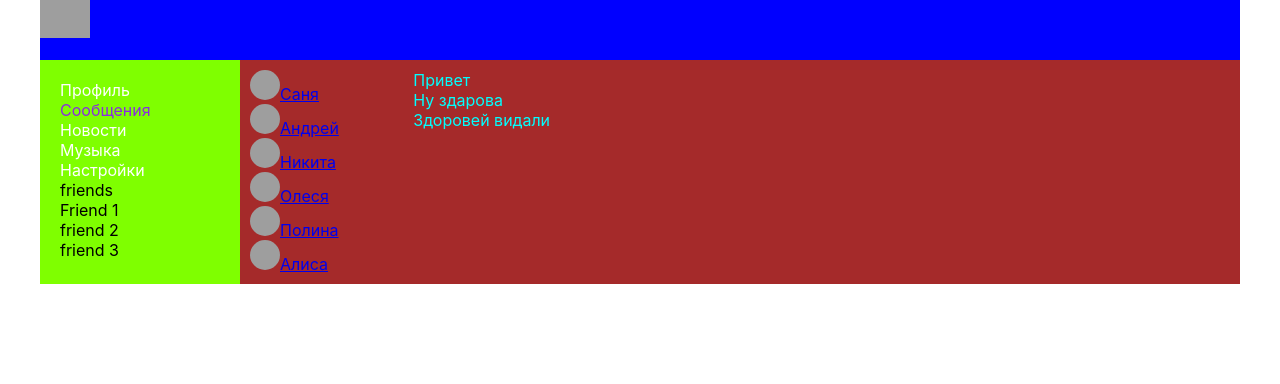
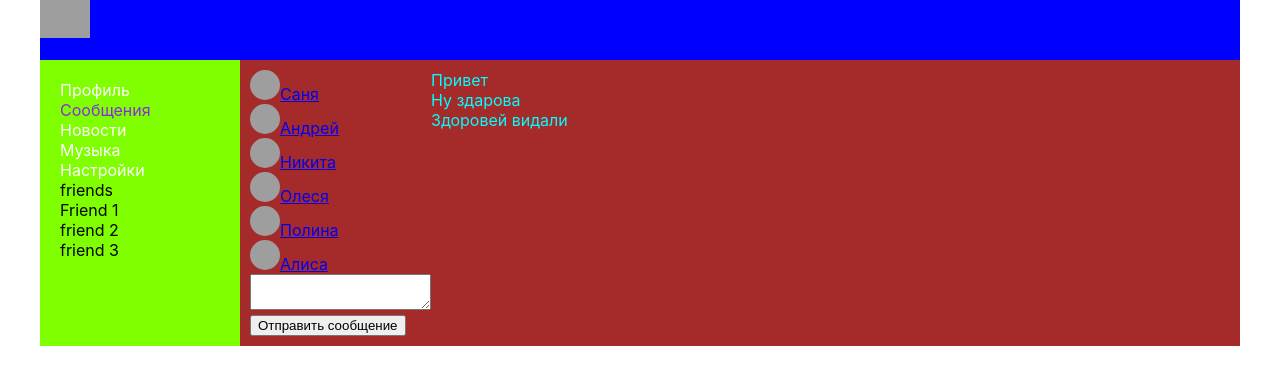
Before and after one commit to BSstart2017/Proekt, a React (Create React App) app: page /Dialogs in a window 1280 px wide. Shown: the top 384 px of the page. Built offline with nearby package versions, Linux system fonts and the light colour scheme; grey boxes are pictures that could not be loaded.

Commit message:
Konec_31

```diff
--- a/src/Components/Dialogs/Dialogs.js
+++ b/src/Components/Dialogs/Dialogs.js
@@ -2,6 +2,7 @@ import React from "react";
 import s from './Dialogs.module.css';
 import DialogItem from './DialogItem/DialogItem';
 import Message from "./Message/Message";
+import NewMessage from "./Message/NewMessage";
 
 const Dialogs = (props) => {
 
@@ -16,6 +17,9 @@ const Dialogs = (props) => {
             <div className={s.Messages}>
                 {MessageElements}
             </div>
+            <div>
+                <NewMessage/>
+            </div>
         </div>
     )
 }
--- a/src/Components/Dialogs/Message/Message.js
+++ b/src/Components/Dialogs/Message/Message.js
@@ -2,7 +2,9 @@ import React from "react";
 import s from './Message.module.css';
 
 const Message = (props) => {
-    return <div className={s.Message}>{props.name}</div>
+    return (
+        <div className={s.Message}>{props.name}</div>
+    )
 }
 
 export default Message;
--- /dev/null
+++ b/src/Components/Dialogs/Message/NewMessage.js
@@ -0,0 +1,17 @@
+import React from "react";
+import s from './Message.module.css';
+
+const NewMessage = (props) => {
+    return (
+            <div className='NewMessage'>
+                <div>
+                    <textarea></textarea>
+                </div>
+                <div>
+                    <button>Отправить сообщение</button>
+                </div>
+            </div>
+    )
+}
+
+export default NewMessage;
--- a/src/Components/Profile/Profileinfo/ProfileInfo.js
+++ b/src/Components/Profile/Profileinfo/ProfileInfo.js
@@ -2,6 +2,14 @@ import React from 'react';
 import s from './Profileinfo.module.css';
 
 const Profileinfo = () => {
+
+let NewPostElement = React.createRef();
+
+let AddPost = () => {
+    let text = NewPostElement.current.value;
+    alert(text);
+}
+
     return (
         <div>
             <div>
@@ -10,10 +18,10 @@ const Profileinfo = () => {
             <div className={s.DispleiblockAddPost}>
                 <h3>Мои посты!</h3>
                 <div>
-                    <textarea></textarea>
+                    <textarea ref={NewPostElement}></textarea>
                 </div>
                 <div>
-                    <button>Добавить пост</button>
+                    <button onClick={AddPost}>Добавить пост</button>
                 </div>
             </div>
         </div>
```
Also changed, not shown: 1 other file (tests, documents, lock files or other folders).
